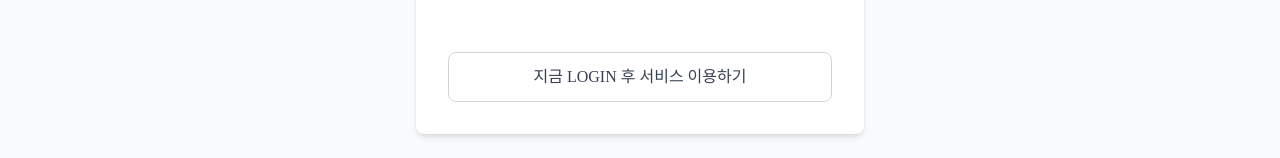
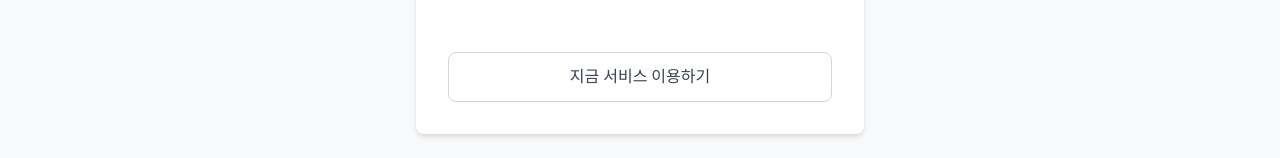
Before and after one commit to logiIQSKU/loqiiq_front, a React (Create React App) app: page /welcome in a window 1280 px wide. Shown: the part 512-670 px from the top of the page. Built offline with nearby package versions, Linux system fonts and the light colour scheme; a web font is replaced by a local one.

Commit message:
Fix: welcomePage 멘트 수정

```diff
--- a/src/pages/WelcomePage.js
+++ b/src/pages/WelcomePage.js
@@ -45,7 +45,7 @@ const WelcomePage = () => {
                     onClick={handleLoginClick}
                     className="w-full py-3 bg-white border border-gray-300 rounded-lg hover:bg-gray-50 transition-colors"
                 >
-                    <span className="text-base font-medium text-gray-700">지금 LOGIN 후 서비스 이용하기</span>
+                    <span className="text-base font-medium text-gray-700">지금 서비스 이용하기</span>
                 </button>
             </div>
         </div>
```
